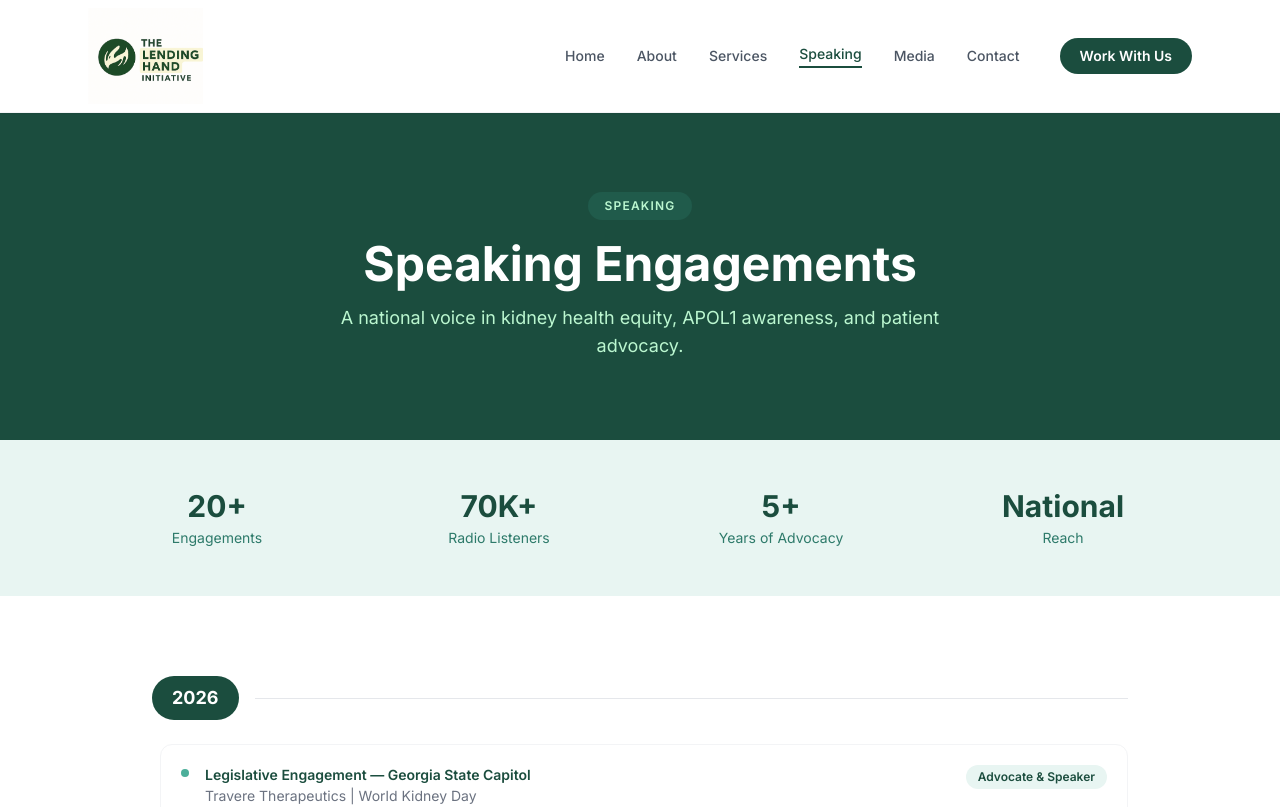
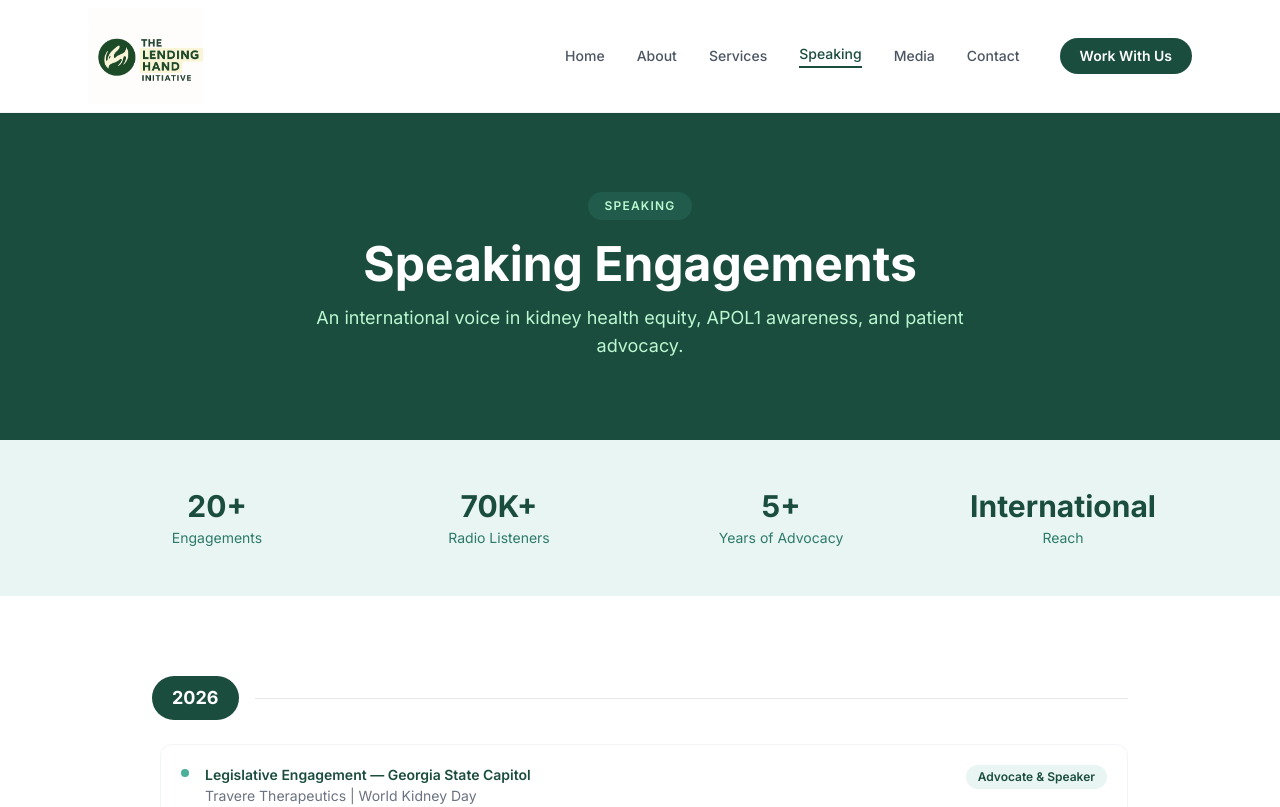
Before and after one commit to Jorden475/The-Lending-Hand-Initiative-, a Next.js app: page /speaking in a window 1280 px wide. Shown: the top 807 px of the page. Built offline with nearby package versions, Linux system fonts and the light colour scheme.

Commit message:
Add KDIGO to partners; update national → international throughout

```diff
--- a/app/about/page.js
+++ b/app/about/page.js
@@ -84,7 +84,7 @@ const awards = [
 
 export const metadata = {
   title: 'About | The Lending Hand Initiative',
-  description: 'Meet the Albright family — patient advocates, national speakers, and APOL1 community leaders.',
+  description: 'Meet the Albright family — patient advocates, international speakers, and APOL1 community leaders.',
 };
 
 export default function About() {
@@ -98,7 +98,7 @@ export default function About() {
           </span>
           <h1 className="text-4xl md:text-5xl font-bold mb-4">Our Story</h1>
           <p className="text-green-200 text-lg max-w-2xl mx-auto">
-            A family united by lived experience — turning personal health journeys into national advocacy for APOL1 kidney disease awareness and health equity.
+            A family united by lived experience — turning personal health journeys into international advocacy for APOL1 kidney disease awareness and health equity.
           </p>
         </div>
       </section>
@@ -147,7 +147,7 @@ export default function About() {
                 </div>
                 {quote && (
                   <blockquote className="mt-5 border-l-4 border-brand-accent pl-4 italic text-brand-dark text-sm">
-                    “{quote}”
+                    &ldquo;{quote}&rdquo;
                   </blockquote>
                 )}
               </div>
--- a/app/page.js
+++ b/app/page.js
@@ -25,7 +25,7 @@ const valueProps = [
           d="M3 21v-4m0 0V5a2 2 0 012-2h6.5l1 1H21l-3 6 3 6h-8.5l-1-1H5a2 2 0 00-2 2zm9-13.5V9" />
       </svg>
     ),
-    title: 'National Credibility',
+    title: 'International Credibility',
     body: 'Recognized across the kidney health ecosystem through engagements with the Congressional Black Caucus, FDA/KHI APOL1 Advisory Council, ISGD, NORD, NKF, AKF, and NephCure.',
   },
   {
@@ -57,7 +57,7 @@ const partnerTiers = [
   },
   {
     label: 'Medical Societies & Research',
-    orgs: ['International Society of Glomerular Disease', 'Kidney Health Initiative'],
+    orgs: ['International Society of Glomerular Disease', 'Kidney Disease: Improving Global Outcomes', 'Kidney Health Initiative'],
   },
   {
     label: 'Pharmaceutical & Biotech',
@@ -123,7 +123,7 @@ export default function Home() {
       <section className="bg-brand-light py-14">
         <div className="max-w-4xl mx-auto px-6 text-center">
           <p className="text-brand-dark text-xl md:text-2xl font-medium leading-relaxed italic">
-            “My goal is to ensure that conversations around APOL1 move upstream — increasing awareness, strengthening trust, and connecting more individuals to the information and support they need.”
+            &ldquo;My goal is to ensure that conversations around APOL1 move upstream — increasing awareness, strengthening trust, and connecting more individuals to the information and support they need.&rdquo;
           </p>
           <p className="mt-4 text-brand-mid font-semibold">— Jaime Albright, MSW</p>
         </div>
@@ -134,7 +134,7 @@ export default function Home() {
         <div className="text-center mb-14">
           <h2 className="text-3xl font-bold text-brand-dark mb-3">Strategic Value We Bring</h2>
           <p className="text-gray-500 max-w-xl mx-auto">
-            A unique combination of lived experience, national credibility, and deep community trust.
+            A unique combination of lived experience, international credibility, and deep community trust.
           </p>
         </div>
         <div className="grid md:grid-cols-2 gap-8">
@@ -182,7 +182,7 @@ export default function Home() {
       <section className="py-20 max-w-6xl mx-auto px-6 text-center">
         <h2 className="text-3xl font-bold text-brand-dark mb-4">Ready to Collaborate?</h2>
         <p className="text-gray-500 max-w-lg mx-auto mb-8">
-          Whether you're a pharmaceutical company, nonprofit organization, healthcare institution, or community partner, let's work together to strengthen awareness, build trust, and create meaningful connections that improve outcomes for individuals and families affected by kidney disease.
+          Whether you&apos;re a pharmaceutical company, nonprofit organization, healthcare institution, or community partner, let&apos;s work together to strengthen awareness, build trust, and create meaningful connections that improve outcomes for individuals and families affected by kidney disease.
         </p>
         <Link
           href="/contact"
--- a/app/speaking/page.js
+++ b/app/speaking/page.js
@@ -156,7 +156,7 @@ const engagements = [
 
 export const metadata = {
   title: 'Speaking | The Lending Hand Initiative',
-  description: 'National speaking engagements, panel appearances, and keynote addresses by Jorden Albright.',
+  description: 'International speaking engagements, panel appearances, and keynote addresses by Jorden Albright.',
 };
 
 export default function Speaking() {
@@ -170,7 +170,7 @@ export default function Speaking() {
           </span>
           <h1 className="text-4xl md:text-5xl font-bold mb-4">Speaking Engagements</h1>
           <p className="text-green-200 text-lg max-w-2xl mx-auto">
-            A national voice in kidney health equity, APOL1 awareness, and patient advocacy.
+            An international voice in kidney health equity, APOL1 awareness, and patient advocacy.
           </p>
         </div>
       </section>
@@ -182,7 +182,7 @@ export default function Speaking() {
             { value: '20+', label: 'Engagements' },
             { value: '70K+', label: 'Radio Listeners' },
             { value: '5+', label: 'Years of Advocacy' },
-            { value: 'National', label: 'Reach' },
+            { value: 'International', label: 'Reach' },
           ].map(({ value, label }) => (
             <div key={label}>
               <div className="text-3xl font-bold text-brand-dark">{value}</div>
```
